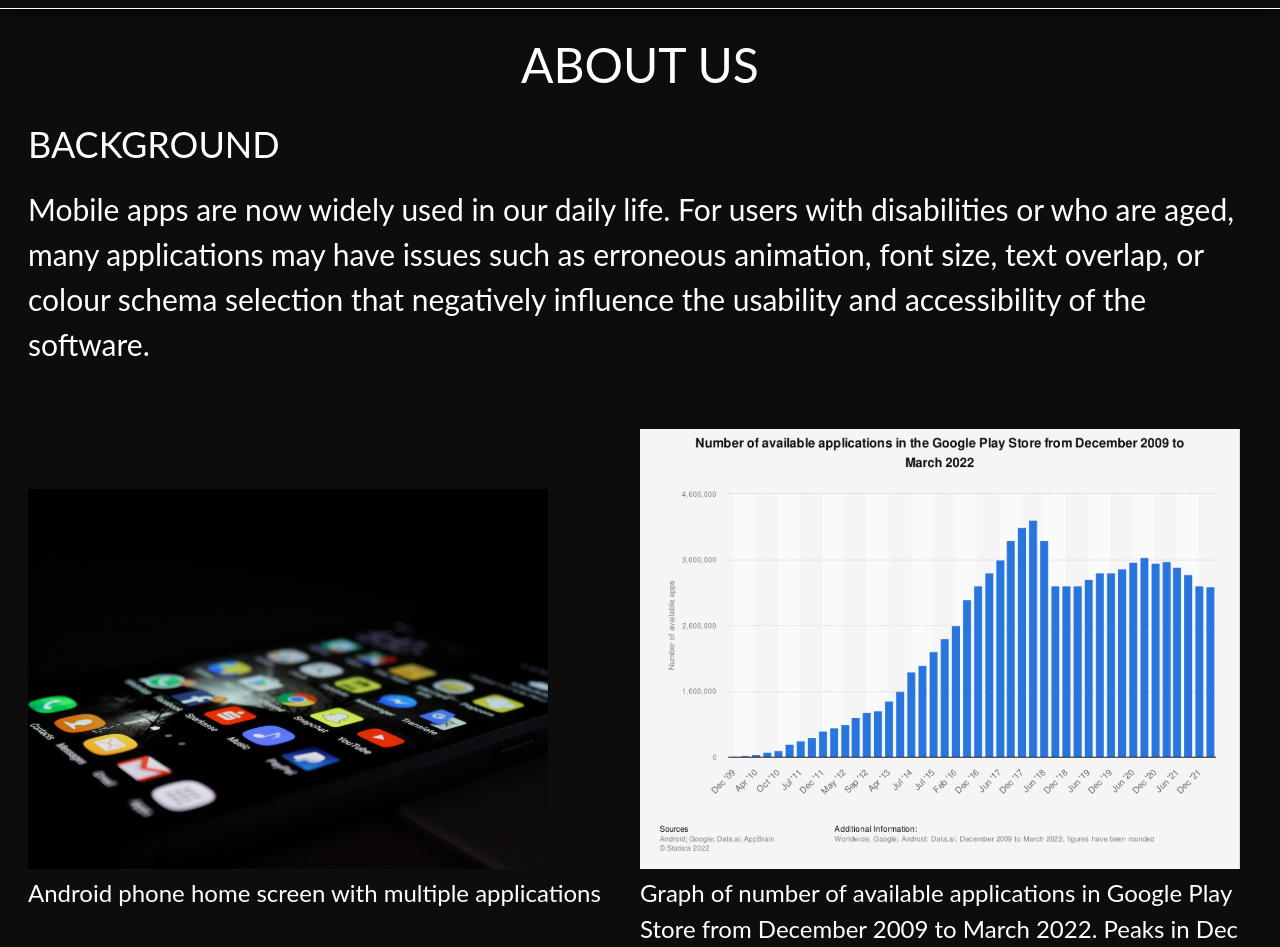
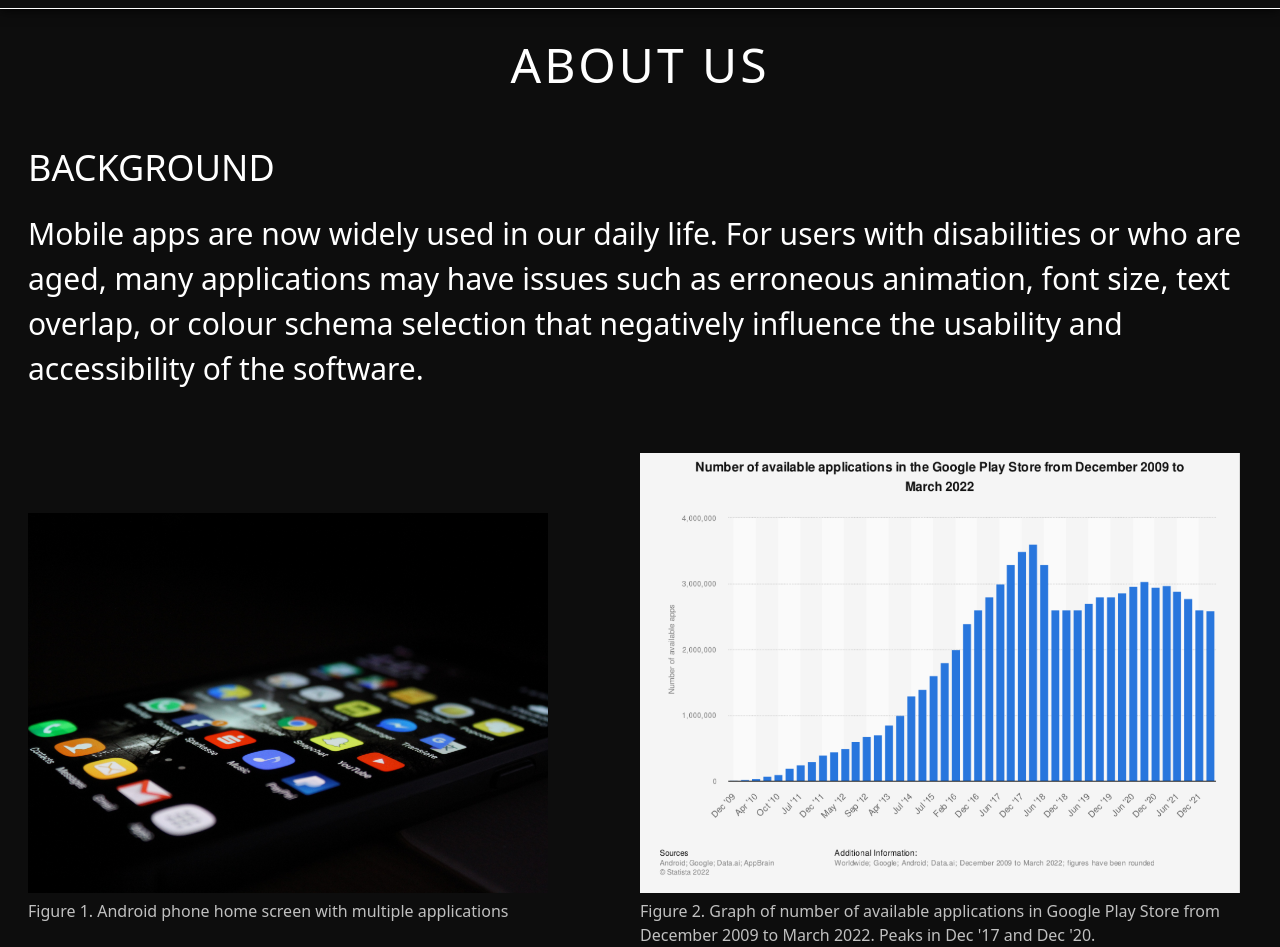
Before and after one commit to luyangliuable/usability-accessibility-testing-app, a React (Create React App) app in the folder Website/: page /about in a window 1280 px wide. Shown: the part 85-1032 px from the top of the page. Built offline with nearby package versions, Linux system fonts and the light colour scheme.

Commit message:
clean up UI elements including fonts and layout

```diff
--- a/Website/src/About/About.js
+++ b/Website/src/About/About.js
@@ -9,8 +9,9 @@
     return (
       <Container className="container-nav">
         <div className="root">
+
           <p className="text-48 text-centre">ABOUT US</p>
-
+          <br></br>
           <p className="text-36 text-left">BACKGROUND</p>
           <p className="text-30 text-left">
             Mobile apps are now widely used in our daily life. For users with
@@ -37,13 +38,13 @@
             />
           </div>
           <div className="about-div-mid">
-            <p className="text-24 text-left">
-              Android phone home screen with multiple applications
+            <p className="text-16 text-left">
+              Figure 1. Android phone home screen with multiple applications
             </p>
           </div>
           <div className="about-div-mid">
-            <p className="text-24 text-left">
-              Graph of number of available applications in Google Play Store
+            <p className="text-16 text-left">
+              Figure 2. Graph of number of available applications in Google Play Store
               from December 2009 to March 2022. Peaks in Dec '17 and Dec '20.
             </p>
           </div>
--- a/Website/src/Home/Home.js
+++ b/Website/src/Home/Home.js
@@ -9,7 +9,7 @@
       <Container fluid="true">
         <Row className="hero">
             <Col className='hero-text'>
-                <h1>HELPING DEVLOPERS. <br/> HELPING USERS.</h1>
+                <h1>HELPING DEVELOPERS. <br/> HELPING USERS.</h1>
             </Col>
         </Row>
       </Container>
--- a/Website/src/Upload/components/UploadBox.css
+++ b/Website/src/Upload/components/UploadBox.css
@@ -65,7 +65,7 @@
   text-align: center;
   vertical-align: top;
   font-size: 30px;
-  font-family: Lato;
+  /* font-family: Lato; */
   line-height: auto;
   color: rgba(13, 13, 13, 0.5);
 }
@@ -73,7 +73,7 @@
 .result-box-text-20 {
   vertical-align: top;
   font-size: 20px;
-  font-family: Lato;
+  /* font-family: Lato; */
   line-height: auto;
   color: #000000;
   margin-top: -28px;
--- a/Website/src/index.css
+++ b/Website/src/index.css
@@ -2,7 +2,6 @@
 h2,
 h3,
 h4 {
-  font-family: "Lato", sans-serif !important;
   font-weight: 400 !important;
   margin: 0 !important;
   padding: 0 !important;
@@ -72,15 +71,16 @@
 .text-48 {
   vertical-align: middle;
   font-size: 48px;
-  font-family: Lato;
+  font-weight: 500;
   line-height: auto;
   color: #ffffff;
+  letter-spacing: 3px;
 }
 
 .text-36 {
   vertical-align: top;
   font-size: 36px;
-  font-family: Lato;
+  font-weight: 400;
   line-height: auto;
   color: #ffffff;
 }
@@ -88,17 +88,17 @@
 .text-30 {
   vertical-align: top;
   font-size: 30px;
-  font-family: Lato;
+  font-weight: 100;
   line-height: auto;
   color: #ffffff;
 }
 
-.text-24 {
+.text-16 {
   vertical-align: top;
-  font-size: 24px;
-  font-family: Lato;
+  font-size: 16px;
+  font-weight: 300;
   line-height: auto;
-  color: #ffffff;
+  color: #c0c0c0;
 }
 
 .text-centre {
```
Also changed, not shown: 1 other file (tests, documents, lock files or other folders).
